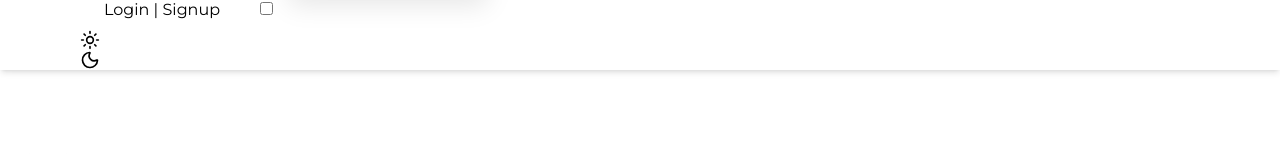
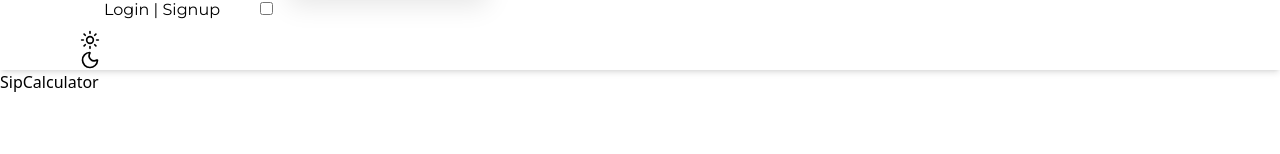
Before and after one commit to AnujHub03/Digital-marketing-Website-project, a React (Vite) app in the folder client/: page /SIPCalculator in a window 1280 px wide. Shown: the part 646-800 px from the top of the page. Built offline with nearby package versions, Linux system fonts and the light colour scheme; a web font is replaced by a local one.

Commit message:
Feat :adding Sip päge

```diff
--- a/client/src/App.jsx
+++ b/client/src/App.jsx
@@ -19,6 +19,7 @@ import ScrollTotop from './Components/ScrollTotop'
 import HrPortal from './Components/HrPortal'
 import Contact from './Pages/Contact'
 import OurServices from './Pages/OurServices'
+import SipCalculator from './Pages/SipCalculator'
 
 
 function App() {
@@ -41,6 +42,7 @@ function App() {
         <Route path='/Ourservices' element={<OurServices/>}/>
         <Route path='/blog' element={<BlogList/>}/>
         <Route path='/Hrportal' element={<HrPortal/>}/>
+        <Route path='/SIPCalculator' element={<SipCalculator/>}/>
 
       </Routes>
       <Footer />
--- /dev/null
+++ b/client/src/Pages/SipCalculator.jsx
@@ -0,0 +1,9 @@
+import React from 'react'
+
+const SipCalculator = () => {
+  return (
+    <div>SipCalculator</div>
+  )
+}
+
+export default SipCalculator
```
